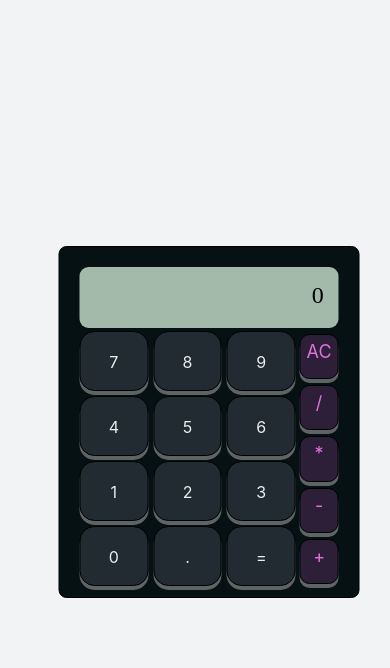
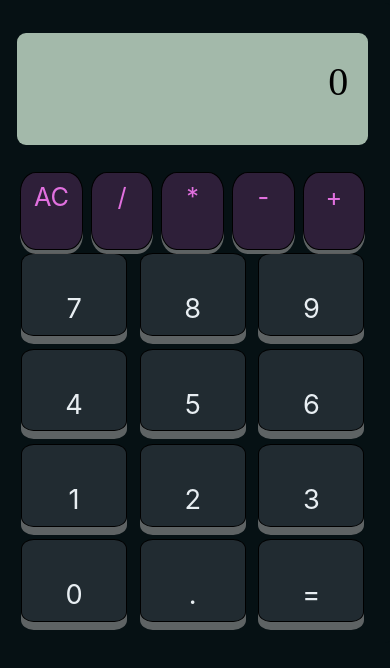
Before and after one commit to mark-scholes/React_Calculator, a React (Create React App) app: page / in a window 390 px wide. Shown: the top 668 px of the page. Built offline with nearby package versions, Linux system fonts and the light colour scheme.

Commit message:
Updated the CSS so that it matched the changes made during the FCC review process.

```diff
--- a/src/index.css
+++ b/src/index.css
@@ -29,22 +29,48 @@
   width: 70%;
 }
 
+#Calculator {
+  width: 50%;
+  margin: auto;
+  display: grid;
+  grid-template-columns: repeat(12, 1fr);
+  grid-template-rows: 10vh 60vh;
+  grid-gap: 1.5vh;
+  padding: 1vw;
+  border: 1px solid black;
+  background-color: #061114;
+  border-radius: 8px;
+}
+
+.display {
+  grid-column: span 12;
+  text-align: end;
+  background-color: #a3b9aa;
+  border-radius: 9px;
+  padding: 1.5vh;
+  font-size: 2.5vw;
+  font-family: "Stardos Stencil", cursive;
+  overflow: hidden;
+}
+
 .numpad {
   grid-column: span 10;
   display: grid;
   grid-template-columns: repeat(12, 1fr);
-  grid-template-rows: 60px 60px 60px 60px;
-  grid-gap: 5px;
+  grid-gap: 1vh;
+  margin-bottom: 2%;
 }
 .number {
   grid-column: span 4;
   background-color: #212b31;
   text-align: center;
   border: 1px solid black;
-  padding: 20px;
-  border-radius: 15px;
+  padding-top: 5vh;
+  border-radius: 12%;
   color: #e8eef2;
-  box-shadow: 0 4px rgba(153, 153, 153, 0.6);
+  box-shadow: 0 20px rgba(153, 153, 153, 0.6);
+  font-size: 2.5vw;
+  grid-template-columns: 23% 23% 23% 23%;
 }
 .number:hover {
   background-color: rgba(33, 43, 49, 0.4);
@@ -54,41 +80,23 @@
   box-shadow: 0 1px #666;
   transform: translateY(4px);
 }
-#Calculator {
-  width: 50%;
-  margin: auto;
+
+.functions {
+  grid-column: 11/ -1;
+  grid-row: 2 /-1;
+  text-align: center;
   display: grid;
-  grid-template-columns: repeat(12, 1fr);
-  grid-template-rows: 20% 80%;
-  padding: 20px;
-  border: 1px solid black;
-  padding-bottom: 10px;
-  background-color: #061114;
-  border-radius: 8px;
-}
-
-.display {
-  grid-column: span 12;
-  text-align: end;
-  background-color: #a3b9aa;
-  border-radius: 9px;
-  margin-bottom: 3px;
-  padding: 15px 15px 20px 0px;
-  font-size: x-large;
-  font-family: "Stardos Stencil", cursive;
-  overflow: hidden;
+  grid-gap: 0.8vh;
 }
 
 .operator {
   background-color: pink;
-  grid-row: span 10;
-  font-size: x-large;
-  padding: 6px;
+  font-size: 2.7vw;
   border: 1px solid black;
-  border-radius: 10px;
-  margin: 3px;
+  border-radius: 25%;
   background-color: #2e1f39;
   color: #e170df;
+  padding-top: 1.5vh;
   box-shadow: 0 4px rgba(153, 153, 153, 0.6);
 }
 .operator:hover {
@@ -98,12 +106,6 @@
 .operator:active {
   box-shadow: 0 1px rgba(153, 153, 153, 0.7);
   transform: translateY(4px);
-}
-
-.functions {
-  grid-column: 11/ -1;
-  grid-row: 2 / -1;
-  text-align: center;
 }
 
 #Calculator div {
@@ -116,20 +118,154 @@
 #AC:hover {
   background-color: rgba(44, 25, 29, 0.7);
 }
+
+@media only screen and (max-width: 2048px) {
+  #Calculator {
+    width: 65%;
+    padding: 2vw;
+  }
+  .numpad {
+    grid-gap: 1.9vh;
+  }
+  .number {
+    font-size: 2vw;
+  }
+
+  .operator {
+    font-size: 2vw;
+    padding-top: 3vh;
+  }
+
+  .display {
+    font-size: 3.5vw;
+  }
+}
+
+@media only screen and (max-width: 1440px) {
+  .number {
+    box-shadow: 0 10px rgba(153, 153, 153, 0.6);
+  }
+}
+
+@media only screen and (max-width: 1100px) {
+  #container {
+    width: 85%;
+    left: +47%;
+  }
+
+  #Calculator {
+    width: 100%;
+    padding: 35px;
+    padding-right: 40px;
+    border: none;
+  }
+
+  .operator {
+    padding: 3.87vh;
+    font-size: 3vw;
+  }
+  .numpad {
+    grid-gap: 1.5vh;
+  }
+
+  .display {
+    font-size: 5.2vw;
+  }
+}
+
 @media only screen and (max-width: 800px) {
+  #container {
+    width: 85%;
+    left: +45%;
+  }
+
+  #Calculator {
+    width: 100%;
+    padding: 25px;
+    padding-right: 35px;
+  }
+  .number {
+    box-shadow: 0 8px rgba(153, 153, 153, 0.6);
+    font-size: 3.9vw;
+  }
+
   .operator {
-    font-size: large;
-    margin-left: 4px;
+    font-size: 3vw;
+  }
+  .display {
+    font-size: 6vw;
+  }
+}
+
+@media only screen and (max-width: 650px) {
+  #container {
+    width: 85%;
+    margin: 0;
+    transform: none;
+    left: 10px;
+    top: 3px;
+  }
+  #Calculator {
+    min-width: 270px;
+    grid-template-rows: 20% 10% 70%;
+    grid-gap: 1.5rem;
+    width: 100%;
+  }
+
+  .display {
+    margin-top: 0;
+    margin-bottom: 0;
+    font-size: 2.5rem;
+    padding: 25px 20px 10px 10px;
   }
 
   .functions {
+    grid-column: span 12;
+    grid-row: 2/3;
     display: grid;
-    text-align: center;
+    grid-template-columns: repeat(5, 1fr);
+    grid-template-rows: 10vh;
+  }
+
+  .operator {
+    padding: 1vh 1.4vw;
+    font-size: 4.6vw;
+    margin: 3px;
+  }
+
+  .numpad {
+    grid-column: span 12;
+    grid-row: auto;
+    padding: 0.5vh 1vw;
+    grid-template-rows: 22% 22% 22% 22%;
+  }
+
+  .number {
+    font-size: 1.7rem;
+    padding-top: 4.5vh;
   }
 }
 
-@media only screen and (max-width: 600px) {
+@media only screen and (max-width: 450px) {
+  html {
+    background: #061114;
+  }
+
+  #container {
+    width: 90%;
+    left: -2%;
+    background-color: #061114;
+  }
   #Calculator {
-    width: 95%;
+    padding: 25px;
+    padding-top: 30px;
+    padding-bottom: 50px;
+  }
+
+  .functions {
+    grid-gap: 0.5vw;
+  }
+  .operator {
+    font-size: 6.5vw;
   }
 }
```
